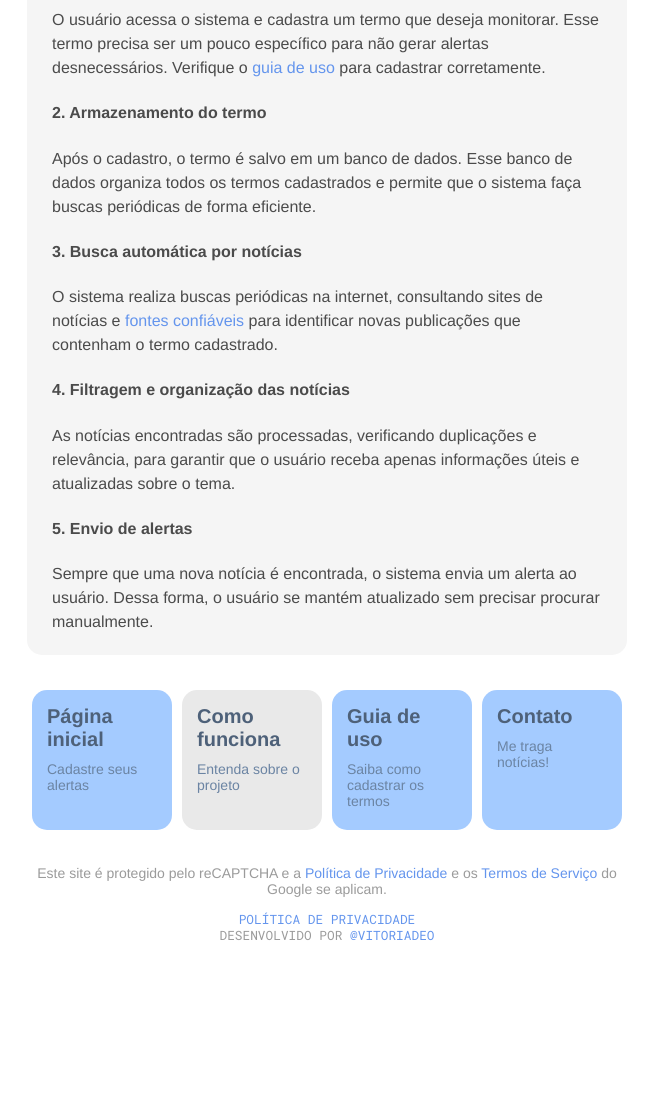
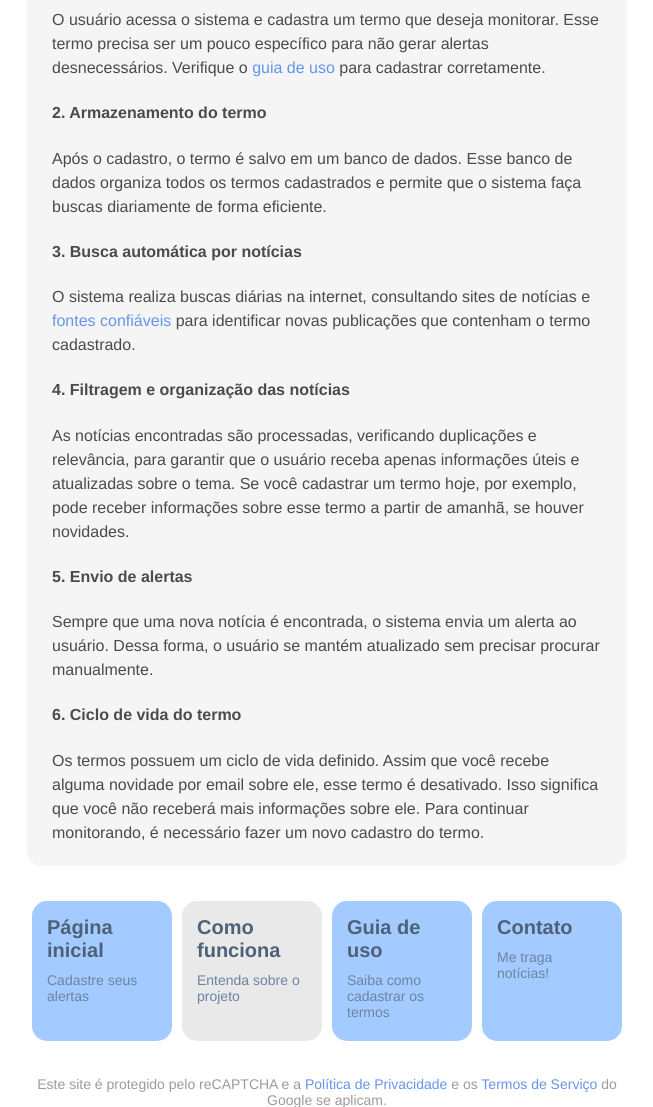
Before and after one commit to vitoriadeo/trago-noticias, a Flask app: page /about in a window 1280 px wide. Shown: the part 562-1669 px from the top of the page, without its empty margins (313-966 px from the left). Before the commit the page ends 1503 px from the top, so only its background shows below. Run offline with Flask 3, Linux system fonts and the light colour scheme; some libraries are stand-ins or nearby versions; some web fonts are replaced.

Commit message:
docs(about): adicionar nova explicação sobre o ciclo de vida do termo

```diff
--- a/app/templates/about.html
+++ b/app/templates/about.html
@@ -8,38 +8,52 @@
 <section class="content">
     <h3>Sobre</h3>
 
-    <p>O projeto foi criado para permitir que usuários acompanhem assuntos de temas específicos de forma prática e automatizada. A ideia central é que o usuário informe um termo de interesse (como o título de um livro, um tema de estudo ou um assunto de atualidade), e o sistema monitore automaticamente a internet em busca de notícias relacionadas, enviando alertas sempre que novas informações forem encontradas.</p>
+    <p>O projeto foi criado para permitir que usuários acompanhem assuntos de temas específicos de forma prática e
+        automatizada. A ideia central é que o usuário informe um termo de interesse (como o título de um livro, um tema
+        de estudo ou um assunto de atualidade), e o sistema monitore automaticamente a internet em busca de notícias
+        relacionadas, enviando alertas sempre que novas informações forem encontradas.</p>
     <p> </p>
     <h3>Funcionamento</h3>
 
     <p>
     <h4>1. Cadastro do termo de interesse</h4>
-    O usuário acessa o sistema e cadastra um termo que deseja monitorar. Esse termo precisa ser um pouco específico para não gerar alertas desnecessários. Verifique o <a href="{{url_for('about.guide')}}">guia de uso</a> para cadastrar corretamente.</p>
+    O usuário acessa o sistema e cadastra um termo que deseja monitorar. Esse termo precisa ser um pouco específico para
+    não gerar alertas desnecessários. Verifique o <a href="{{url_for('about.guide')}}">guia de uso</a> para cadastrar
+    corretamente.</p>
 
 
     <p>
     <h4>2. Armazenamento do termo</h4>
     Após o cadastro, o termo é salvo em um banco de dados. Esse banco de dados organiza todos os termos cadastrados
     e
-    permite que o sistema faça buscas periódicas de forma eficiente.</p>
+    permite que o sistema faça buscas diariamente de forma eficiente.</p>
 
 
     <p>
     <h4>3. Busca automática por notícias</h4>
-    O sistema realiza buscas periódicas na internet, consultando sites de notícias e <a href="{{url_for('about.source')}}">fontes confiáveis</a> para identificar novas publicações que contenham o termo cadastrado.</p>
+    O sistema realiza buscas diárias na internet, consultando sites de notícias e <a
+        href="{{url_for('about.source')}}">fontes confiáveis</a> para identificar novas publicações que contenham o
+    termo cadastrado.</p>
 
 
     <p>
     <h4>4. Filtragem e organização das notícias</h4>
     As notícias encontradas são processadas, verificando duplicações e relevância, para garantir que o usuário
-    receba
-    apenas informações úteis e atualizadas sobre o tema.</p>
+    receba apenas informações úteis e atualizadas sobre o tema. Se você cadastrar um termo hoje, por exemplo, pode
+    receber
+    informações sobre esse termo a partir de amanhã, se houver novidades.</p>
 
 
     <p>
     <h4>5. Envio de alertas</h4>
-    Sempre que uma nova notícia é encontrada, o sistema envia um alerta ao usuário. Dessa forma, o usuário se mantém atualizado sem precisar procurar manualmente.</p>
-    <p> </p>
+    Sempre que uma nova notícia é encontrada, o sistema envia um alerta ao usuário. Dessa forma, o usuário se mantém
+    atualizado sem precisar procurar manualmente.</p>
+
+    <p>
+    <h4>6. Ciclo de vida do termo</h4>
+    Os termos possuem um ciclo de vida definido. Assim que você recebe alguma novidade por email sobre ele, esse
+    termo é desativado. Isso significa que você não receberá mais informações sobre ele. Para continuar monitorando, é
+    necessário fazer um novo cadastro do termo.</p>
 
 </section>
 {% endblock %}
```
